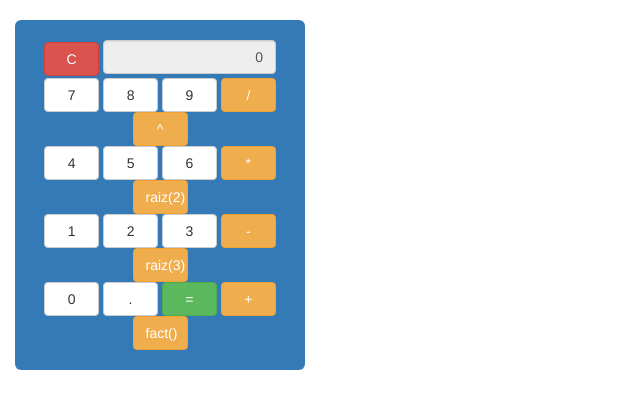
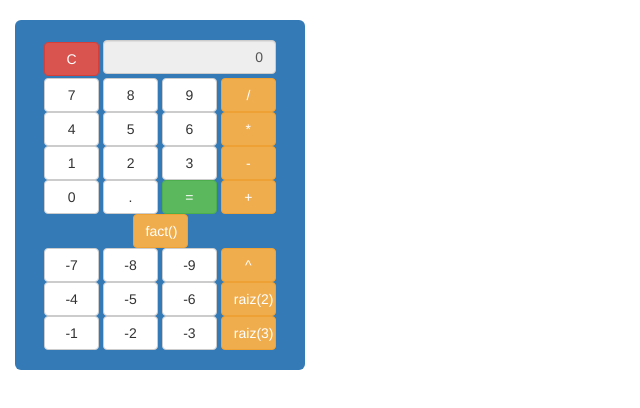
Before and after one commit to CarlosViniMSouza/minhacalc, a website: page index.html in a window 1280 px wide. Shown: the whole page, without its empty margins (0-640 px from the left). Drawn offline with Linux system fonts and the light colour scheme.

Commit message:
numeros negativos add

```diff
--- a/index.html
+++ b/index.html
@@ -44,10 +44,7 @@
                                 type="button"
                                 class="btn btn-warning kz-btn"
                                 onclick="definirOperacao('/')">/</button>
-                            <button
-                                type="button"
-                                class="btn btn-warning kz-btn"
-                                onclick="definirOperacao('^')">^</button>
+
                         </div>
                         <div class="form-group">
                             <button
@@ -66,10 +63,7 @@
                                 type="button"
                                 class="btn btn-warning kz-btn"
                                 onclick="definirOperacao('*')">*</button>
-                            <button
-                                type="button"
-                                class="btn btn-warning kz-btn"
-                                onclick="definirOperacao('raiz(2)')">raiz(2)</button>
+
                         </div>
                         <div class="form-group">
                             <button
@@ -88,10 +82,7 @@
                                 type="button"
                                 class="btn btn-warning kz-btn"
                                 onclick="definirOperacao('-')">-</button>
-                            <button
-                                type="button"
-                                class="btn btn-warning kz-btn"
-                                onclick="definirOperacao('raiz(3)')">raiz(3)</button>
+
                         </div>
                         <div class="form-group">
                             <button
@@ -115,6 +106,62 @@
                                 class="btn btn-warning kz-btn"
                                 onclick="definirOperacao('fact()')">fact()</button>
                         </div>
+                        <div>
+                            <div class="form-group">
+                                <button
+                                    type="button"
+                                    class="btn btn-default kz-btn"
+                                    onclick="adicionarNumero(-7)">-7</button>
+                                <button
+                                    type="button"
+                                    class="btn btn-default kz-btn"
+                                    onclick="adicionarNumero(-8)">-8</button>
+                                <button
+                                    type="button"
+                                    class="btn btn-default kz-btn"
+                                    onclick="adicionarNumero(-9)">-9</button>
+                                <button
+                                    type="button"
+                                    class="btn btn-warning kz-btn"
+                                    onclick="definirOperacao('^')">^</button>
+                            </div>
+                            <div class="form-group">
+                                <button
+                                    type="button"
+                                    class="btn btn-default kz-btn"
+                                    onclick="adicionarNumero(-4)">-4</button>
+                                <button
+                                    type="button"
+                                    class="btn btn-default kz-btn"
+                                    onclick="adicionarNumero(-5)">-5</button>
+                                <button
+                                    type="button"
+                                    class="btn btn-default kz-btn"
+                                    onclick="adicionarNumero(-6)">-6</button>
+                                <button
+                                    type="button"
+                                    class="btn btn-warning kz-btn"
+                                    onclick="definirOperacao('raiz(2)')">raiz(2)</button>
+                            </div>
+                            <div class="form-group">
+                                <button
+                                    type="button"
+                                    class="btn btn-default kz-btn"
+                                    onclick="adicionarNumero(-1)">-1</button>
+                                <button
+                                    type="button"
+                                    class="btn btn-default kz-btn"
+                                    onclick="adicionarNumero(-2)">-2</button>
+                                <button
+                                    type="button"
+                                    class="btn btn-default kz-btn"
+                                    onclick="adicionarNumero(-3)">-3</button>
+                                <button
+                                    type="button"
+                                    class="btn btn-warning kz-btn"
+                                    onclick="definirOperacao('raiz(3)')">raiz(3)</button>
+                            </div>
+                        </div>
                     </form>
                     <br />
                 </div>
```
